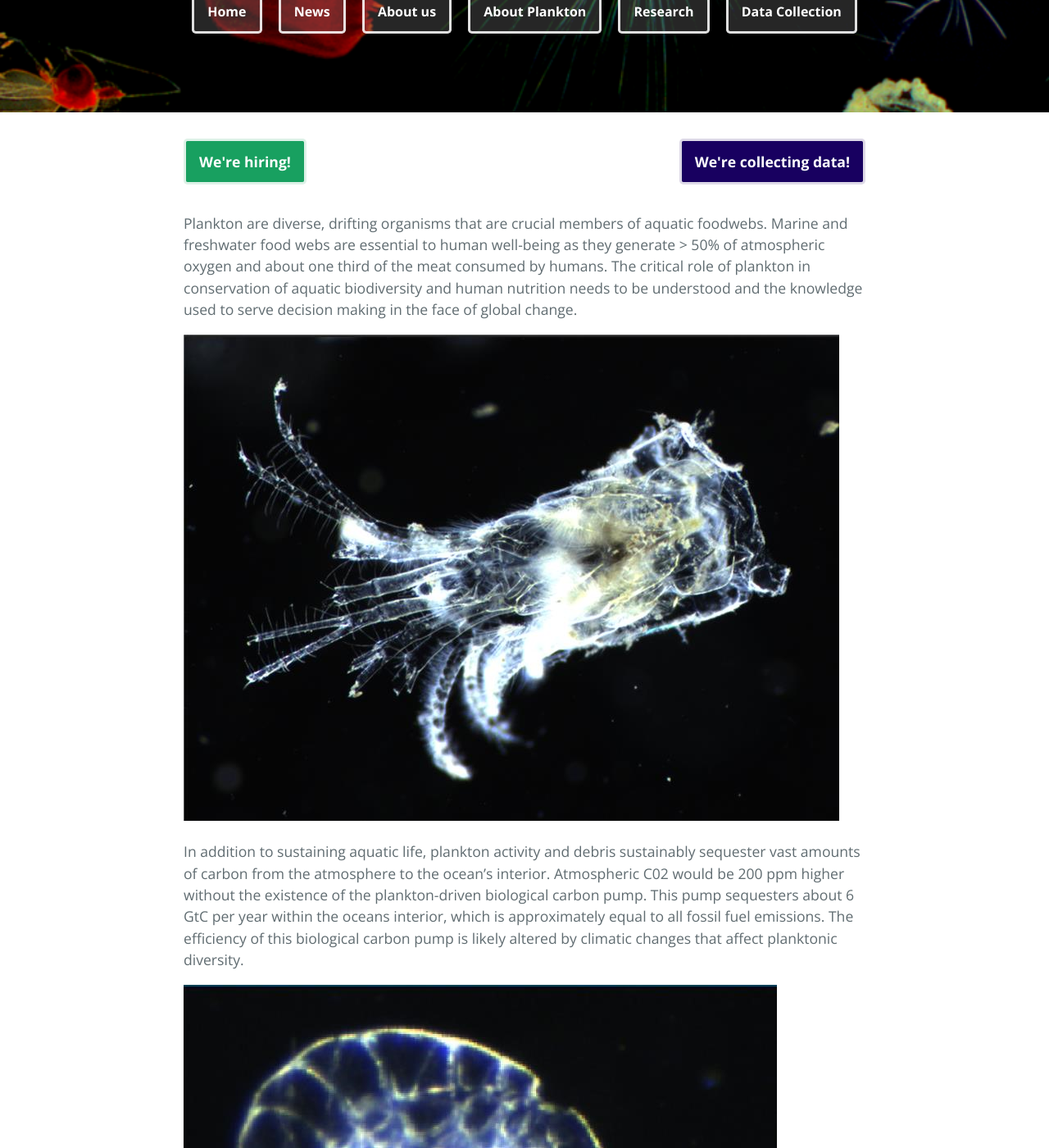
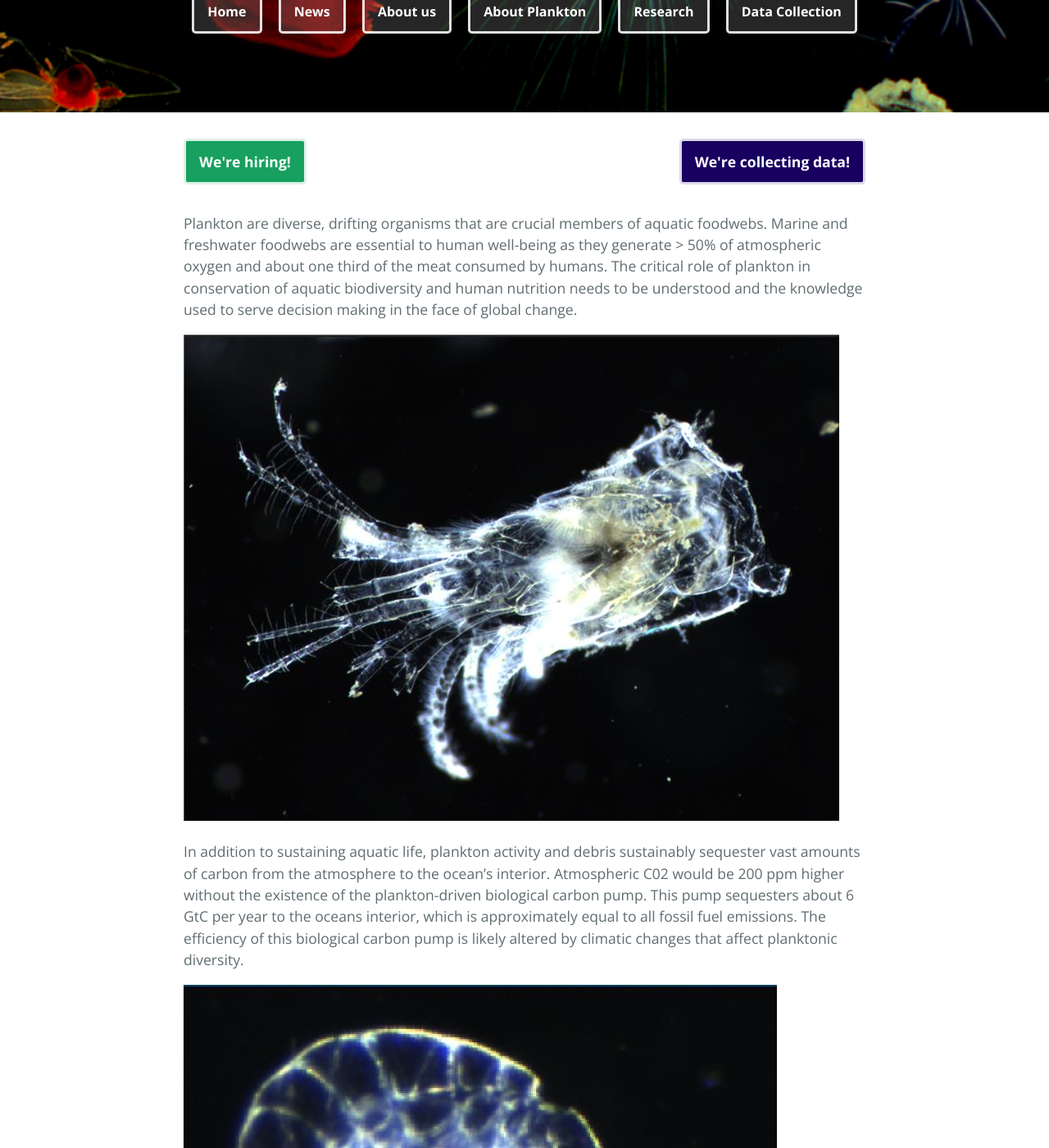
Before and after one commit to Kainmueller-Lab/aqqua, a Jekyll site: the page built from about_plankton.md, in a window 1280 px wide and 1400 px high, scrolled down 328 px. Shown: the whole window at 82% size. Built offline with Jekyll 4.4.1, drawn with Linux system fonts in a browser that asks for light colours; some of the changed text lies outside the part shown.

Commit message:
edited content, typos

```diff
--- a/about_plankton.md
+++ b/about_plankton.md
@@ -3,11 +3,11 @@
 title: About Plankton
 filename: about_plankton
 ---
-Plankton are diverse, drifting organisms that are crucial members of aquatic foodwebs. Marine and freshwater food webs are essential to human well-being as they generate > 50% of atmospheric oxygen and about one third of the meat consumed by humans. The critical role of plankton in conservation of aquatic biodiversity and human nutrition needs to be understood and the knowledge used to serve decision making in the face of global change.
+Plankton are diverse, drifting organisms that are crucial members of aquatic foodwebs. Marine and freshwater foodwebs are essential to human well-being as they generate > 50% of atmospheric oxygen and about one third of the meat consumed by humans. The critical role of plankton in conservation of aquatic biodiversity and human nutrition needs to be understood and the knowledge used to serve decision making in the face of global change.
 
 ![Plankton image](./assets/plankton/really_fancy_plankton.jpeg)
 
-In addition to sustaining aquatic life, plankton activity and debris sustainably sequester vast amounts of carbon from the atmosphere to the ocean’s interior. Atmospheric C02 would be 200 ppm higher without the existence of the plankton-driven biological carbon pump. This pump sequesters about 6 GtC per year within the oceans interior, which is approximately equal to all fossil fuel emissions. The efficiency of this biological carbon pump is likely altered by climatic changes that affect planktonic diversity.
+In addition to sustaining aquatic life, plankton activity and debris sustainably sequester vast amounts of carbon from the atmosphere to the ocean’s interior. Atmospheric C02 would be 200 ppm higher without the existence of the plankton-driven biological carbon pump. This pump sequesters about 6 GtC per year to the oceans interior, which is approximately equal to all fossil fuel emissions. The efficiency of this biological carbon pump is likely altered by climatic changes that affect planktonic diversity.
 
 ![Plankton image](./assets/plankton/Crustacean2.jpeg)
 
@@ -15,12 +15,12 @@
 
 ![Crustacean image](./assets/plankton/Crustacean.jpeg)
 
-This information needs to be reliably extracted from plankton images by solving a set of highly relevant downstream tasks: (1) **Species classification** assigns taxonomic species- or broader taxon group label to each image, (2) **trait-extraction** refers to the characterization of fitness-conferring functional properties of organisms (e.g. “with or without eggs”, ratio of prey/body size), and (3) **quantification of particulate organic carbon (POC)** is critical for estimating biomass fluxes and the efficiency of the biological carbon pump.
+This information needs to be reliably extracted from plankton images by solving a set of highly relevant downstream tasks: (1) **Species classification** assigns taxonomic species or broader taxon group label to each image, (2) **trait-extraction** refers to the characterization of fitness-conferring functional properties of organisms (e.g. “with or without eggs”, ratio of prey/body size), and (3) **quantification of particulate organic carbon (POC)** which is critical for estimating biomass fluxes and the efficiency of the biological carbon pump.
 
 ![Crustacean image](./assets/plankton/fancy_plankton.jpeg)
 
-Current AI-based approaches for pelagic images have tapped into comparatively small subsets of existing data. A dedicated system for plankton- and particle image analysis that works across imaging instruments is lacking. Key challenges include an abundance of rare species with no or extremely few labelled data, scarcity of annotations due to expensive domain-expert time.
+Current AI-based approaches for pelagic images have tapped into comparatively small subsets of existing data. A dedicated system for plankton and particle image analysis that works across imaging instruments is lacking. Key challenges include an abundance of rare species with no or extremely few labelled data, scarcity of annotations due to expensive expert time.
 
 ![Diatom image](./assets/plankton/diatom_chain.jpeg)
 
-The vast amounts of highly-diverse data available, the inherent scarcity of labels and the distinct information content of pelagic imaging compared to standard computer vision data motivate the AqQua Foundation Model. There is huge potential for innovation by harmonising and leveraging the vast amounts of all available data for large-scale training. Such a model will establish consistency across imaging systems at likely disruptive downstream performance.
+The vast amounts of highly diverse data available, scarcity of labels and the distinct information content of pelagic images compared to standard computer vision data motivate the AqQua Foundation Model. There is huge potential for innovation by harmonising and leveraging the vast amounts of all available data for large-scale training. Such a model will establish consistency across imaging systems at likely disruptive downstream performance.
```
